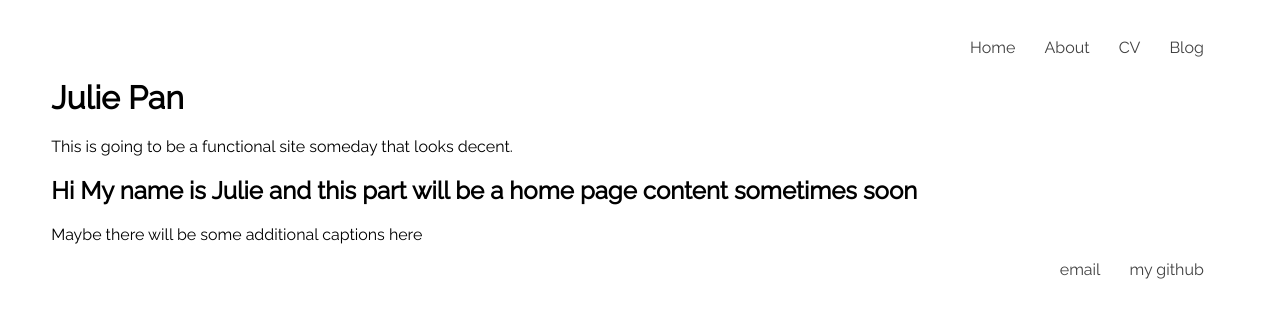
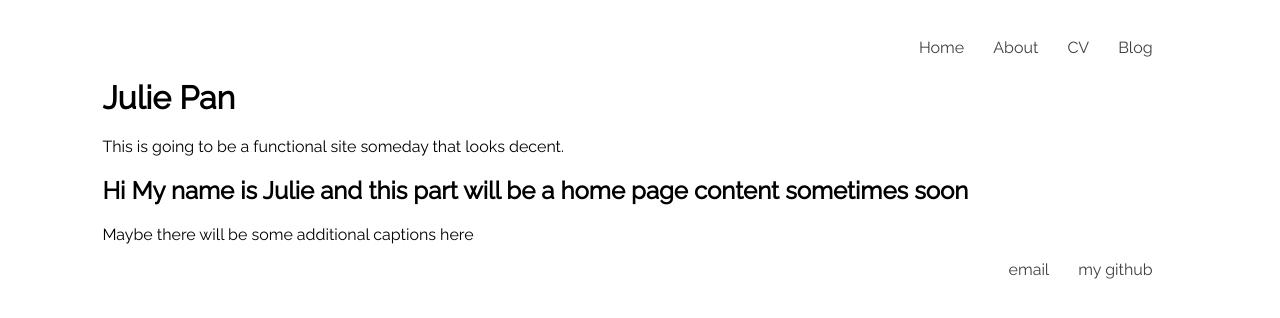
Before and after one commit to juliepanda/juliepanda.github.io, a Jekyll site: the page built from index.html, in a window 1280 px wide. Shown: the top 318 px of the page. Built offline with Jekyll 4.4.1, drawn with Linux system fonts in a browser that asks for light colours.

Commit message:
css update

```diff
--- a/css/main.css
+++ b/css/main.css
@@ -1,8 +1,8 @@
 body {
 	font-family: 'Raleway', sans-serif;
 	margin-top: 3%;
-	margin-left: 4%;
-	margin-right: 4%
+	margin-left: 8%;
+	margin-right: 8%
 }
 
 nav ul, footer ul {
```
